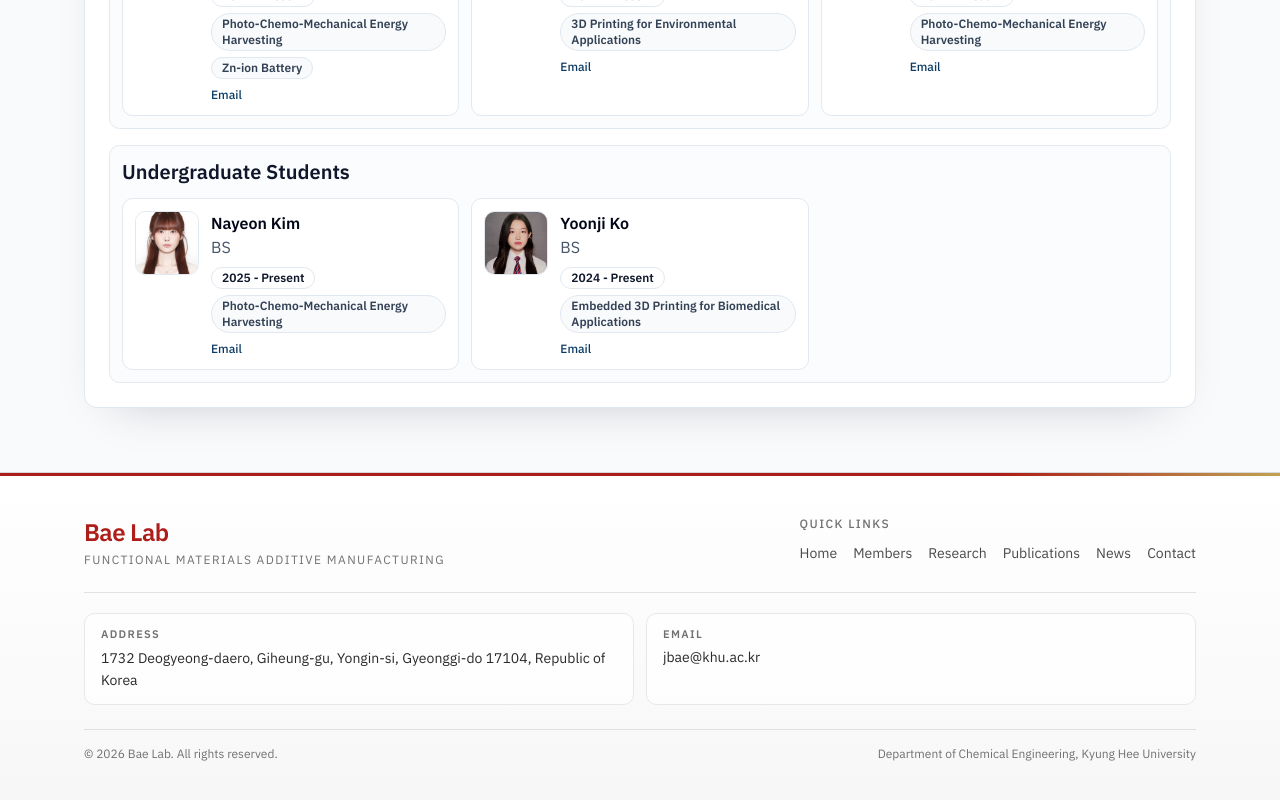
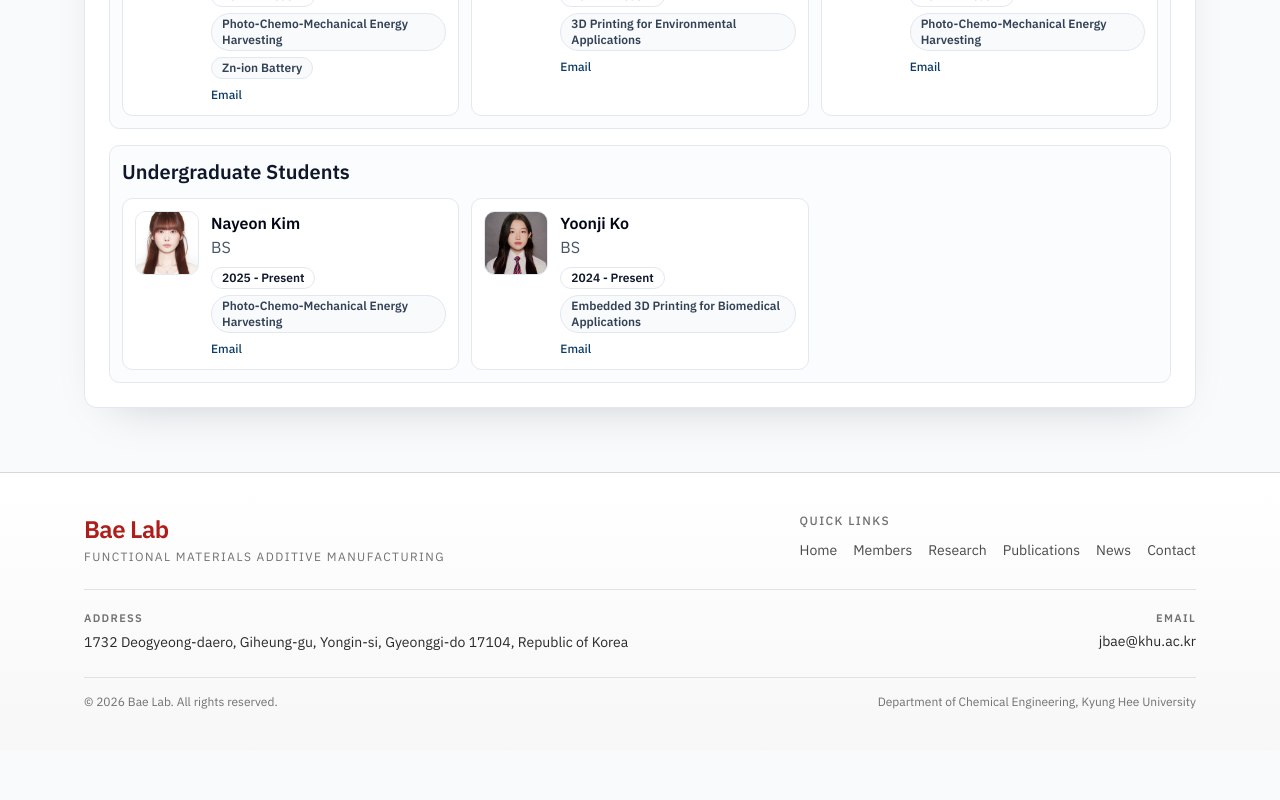
Before and after one commit to baegroup/baegroup.github.io, a React (Vite) app: page /en/members in a window 1280 px wide. Shown: the part 1184-1984 px from the top of the page. After the commit the page ends 1934 px from the top, so only its background shows below. Built offline with nearby package versions, Linux system fonts and the light colour scheme.

Commit message:
Simplify footer contact rows and remove accent strip

```diff
--- a/src/components/site/SiteFooter.jsx
+++ b/src/components/site/SiteFooter.jsx
@@ -8,8 +8,8 @@ export function SiteFooter({ locale }) {
   const content = CONTACT_CONTENT[locale] || CONTACT_CONTENT.en || {};
   const labels = content.labels || {};
   const navItems = NAV_ITEMS[locale] || NAV_ITEMS.en || [];
-  const contactLabel = locale === 'ko' ? 'Contact' : 'Contact';
-  const quickLinksLabel = locale === 'ko' ? 'Quick Links' : 'Quick Links';
+  const contactLabel = 'Contact';
+  const quickLinksLabel = 'Quick Links';
   const rightsLabel = locale === 'ko' ? '모든 권리 보유.' : 'All rights reserved.';
   const affiliationLabel = locale === 'ko' ? '경희대학교 화학공학과' : 'Department of Chemical Engineering, Kyung Hee University';
   const description = (brand.tagline || brand.subtitle || '').trim();
@@ -21,7 +21,6 @@ export function SiteFooter({ locale }) {
 
   return (
     <footer className="mt-8 border-t border-[#d8d8d8] bg-[linear-gradient(180deg,#ffffff_0%,#f7f7f7_100%)] text-[#222222]">
-      <div className="h-[3px] w-full bg-[linear-gradient(90deg,#ad1d19_0%,#ad1d19_78%,#c0a353_100%)]" />
       <div className="mx-auto w-full max-w-6xl px-5 py-8 md:py-10">
         <div className="grid gap-6 md:grid-cols-[minmax(0,1fr)_minmax(0,1fr)] md:items-start">
           <div>
@@ -42,17 +41,17 @@ export function SiteFooter({ locale }) {
           </div>
         </div>
 
-        <div className="mt-6 grid gap-3 border-t border-[#e1e1e1] pt-5 md:grid-cols-2">
-          <div className="rounded-md border border-[#e7e7e7] bg-white/75 px-4 py-3">
+        <div className="mt-6 grid gap-4 border-t border-[#e1e1e1] pt-5 md:grid-cols-2">
+          <div>
             <p className="text-[11px] font-semibold uppercase tracking-[0.12em] text-[#717171]">{labels.address || 'Address'}</p>
             <p className="mt-1 text-sm leading-relaxed text-[#2a2a2a]">{content.address}</p>
           </div>
 
-          <div className="rounded-md border border-[#e7e7e7] bg-white/75 px-4 py-3">
+          <div className="md:justify-self-end md:text-right">
             <p className="text-[11px] font-semibold uppercase tracking-[0.12em] text-[#717171]">{labels.email || 'Email'}</p>
             <a className="mt-1 inline-block text-sm text-[#2a2a2a] no-underline transition-colors hover:text-[#ad1d19]" href="mailto:jbae@khu.ac.kr">
-                jbae@khu.ac.kr
-              </a>
+              jbae@khu.ac.kr
+            </a>
           </div>
         </div>
 
```
